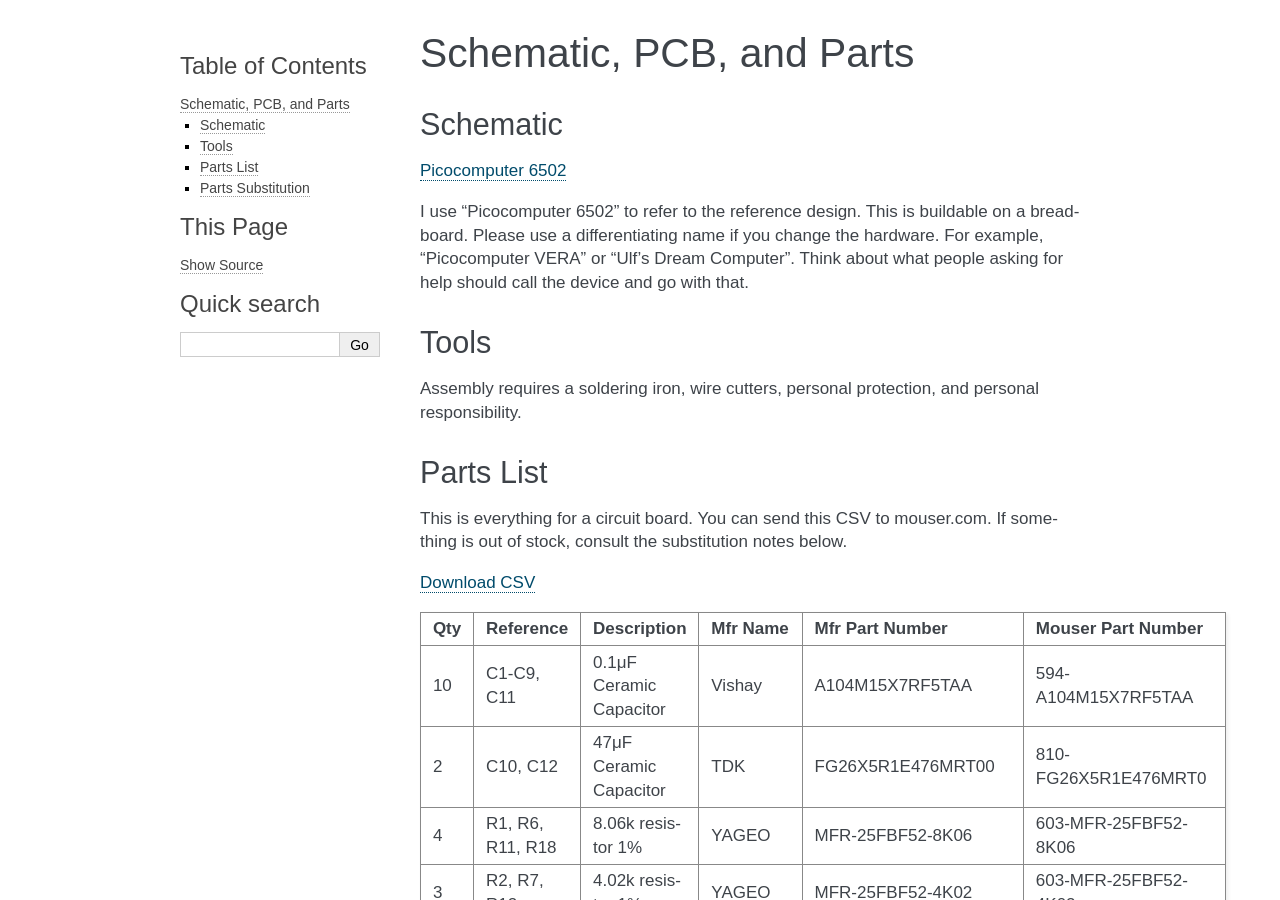
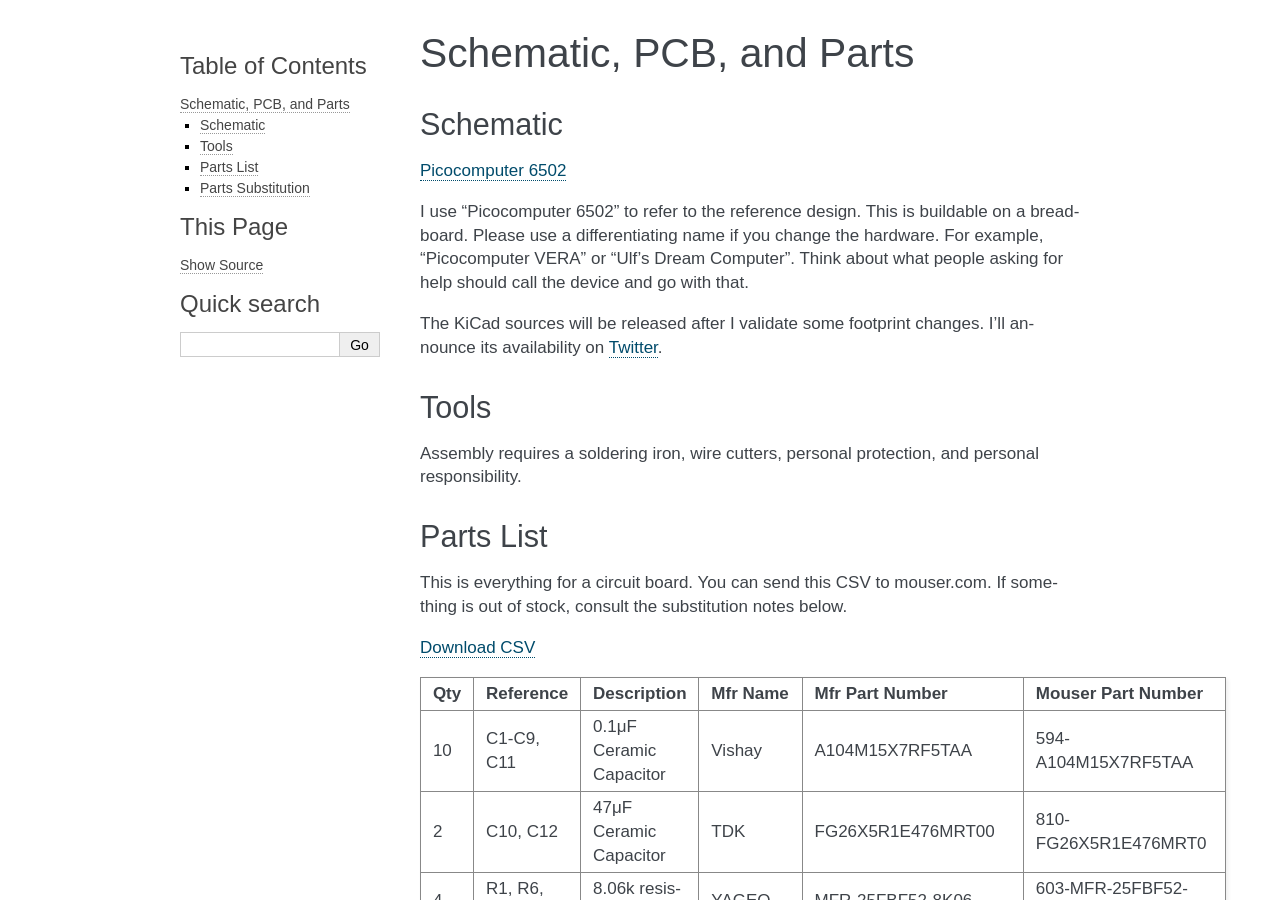
Before and after one commit to picocomputer/picocomputer.github.io, a Sphinx documentation site: the page built from docs/source/hardware.rst, in a window 1280 px wide and 900 px high. Built offline with Sphinx 7.4.7, drawn with Linux system fonts in a browser that asks for light colours.

Commit message:
KiCad sources info

```diff
--- a/docs/source/hardware.rst
+++ b/docs/source/hardware.rst
@@ -7,6 +7,8 @@
 `Picocomputer 6502 <_static/2023-06-07-rp6502.pdf>`_
 
 I use "Picocomputer 6502" to refer to the reference design. This is buildable on a breadboard. Please use a differentiating name if you change the hardware. For example, "Picocomputer VERA" or "Ulf's Dream Computer". Think about what people asking for help should call the device and go with that.
+
+The KiCad sources will be released after I validate some footprint changes. I'll announce its availability on `Twitter <https://twitter.com/Rumbledethumps>`_.
 
 Tools
 -----
```
